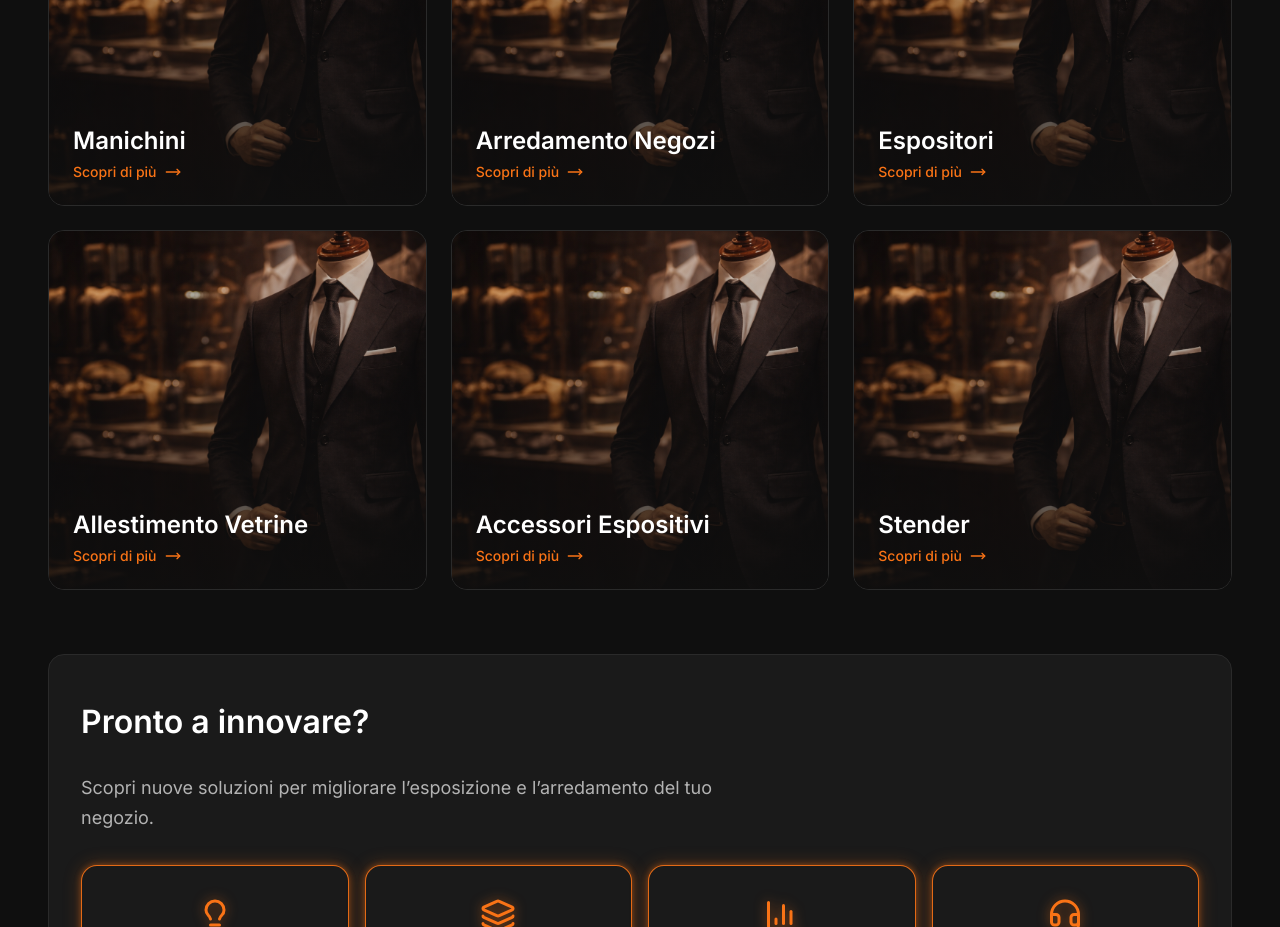
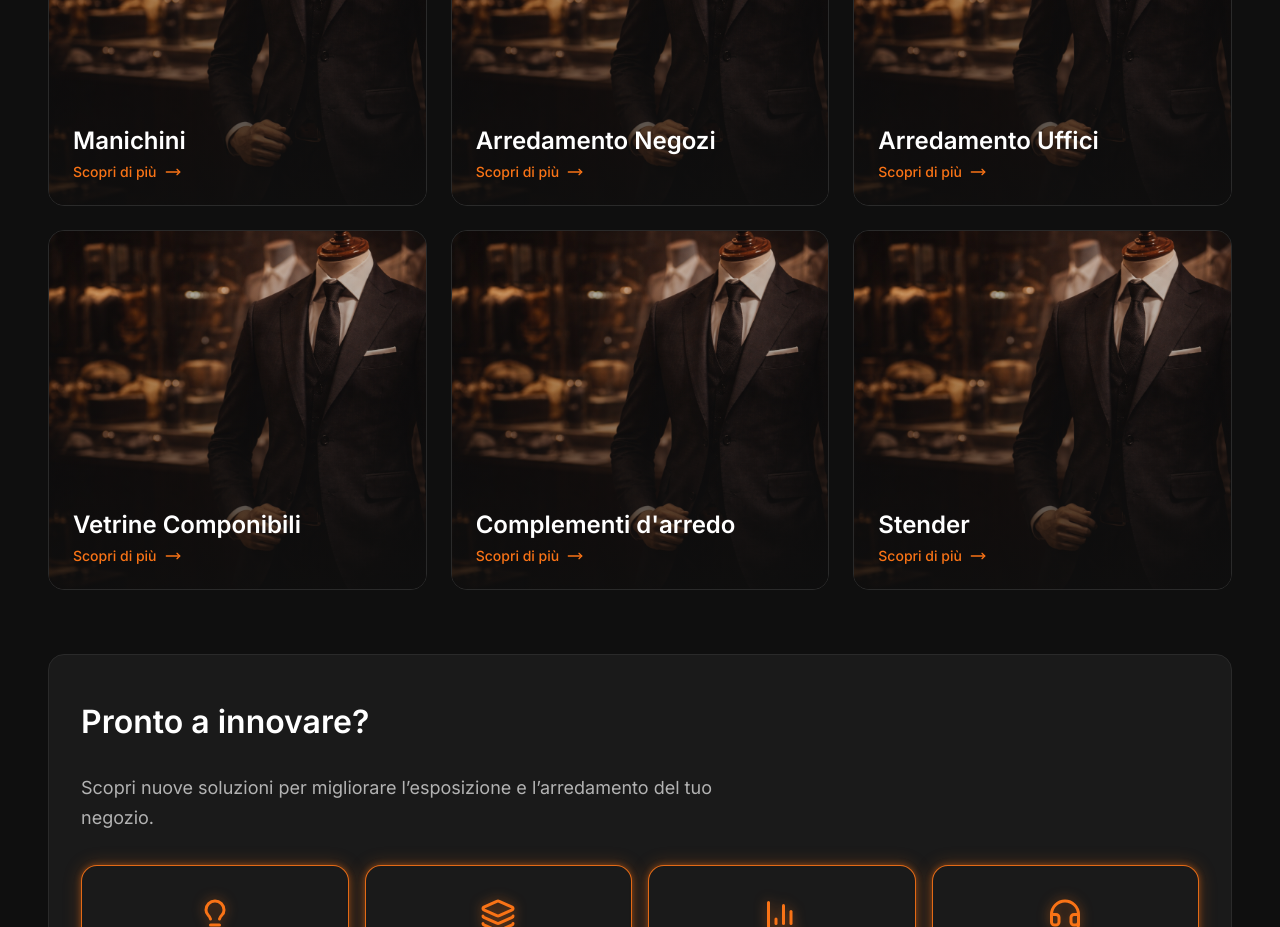
Before and after one commit to GiuseppeLiGioi/centro-vetrine, a Next.js app: page / in a window 1280 px wide. Shown: the part 1240-2167 px from the top of the page. Built offline with nearby package versions, Linux system fonts and the light colour scheme.

Commit message:
fixed. mock category

```diff
--- a/src/data/home/categories.ts
+++ b/src/data/home/categories.ts
@@ -15,24 +15,24 @@ export const categories: Category[] = [
     slug: "/catalogo/arredamento-negozi",
   },
   {
-    id: "espositori",
-    title: "Espositori",
+    id: "arredamento-uffici",
+    title: "Arredamento Uffici",
     image: "/manichino.png",
-    alt: "Espositori professionali per prodotti e vetrine",
+    alt: "Arredamento Ufficio professionale per uffici e attività commerciali",
     slug: "/catalogo/espositori",
   },
   {
     id: "vetrine",
-    title: "Allestimento Vetrine",
+    title: "Vetrine Componibili",
     image: "/manichino.png",
     alt: "Allestimento vetrine per negozi e attività commerciali",
     slug: "/catalogo/vetrine",
   },
   {
-    id: "accessori",
-    title: "Accessori Espositivi",
+    id: "complementi-arredo",
+    title: "Complementi d'arredo",
     image: "/manichino.png",
-    alt: "Accessori espositivi per negozi e spazi commerciali",
+    alt: "Complementi d'arredo e accessori per negozi e spazi commerciali",
     slug: "/catalogo/accessori",
   },
   {
```
